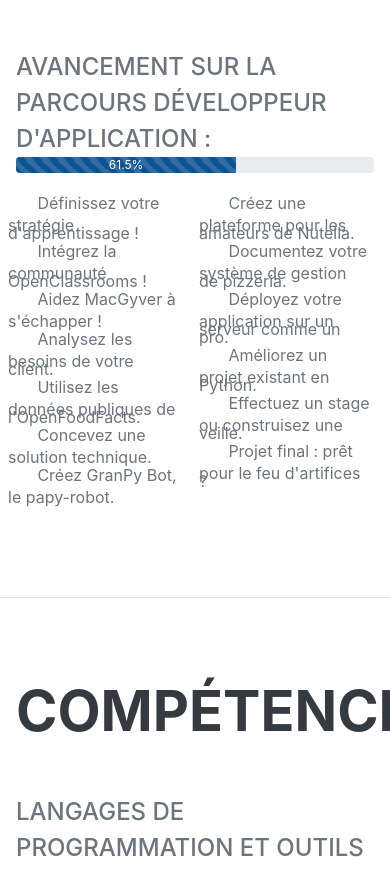
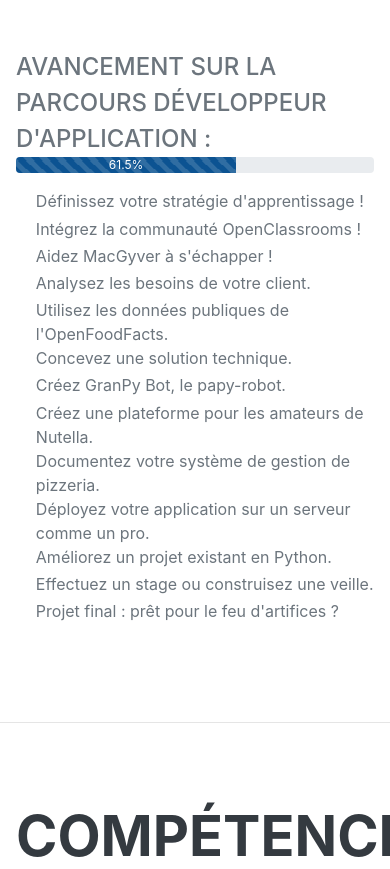
Before and after one commit to GuillaumeOj/Resume, a Django app: page / in a window 390 px wide; the page is wider, and only the part inside the window is pictured. Shown: the part 2227-3096 px from the top of that part. Run offline with Django 3.2, Linux system fonts and the light colour scheme; style sheets or scripts are compiled from the project's sources; some libraries are stand-ins or nearby versions; some web fonts are replaced.

Commit message:
Change projects' list for small screens

```diff
--- a/resume/templates/resume/index/_progress.html
+++ b/resume/templates/resume/index/_progress.html
@@ -11,60 +11,86 @@
 			</div>
 		</div>
 		<div class="row justify-content-center">
-			<ul class="col projects mx-1 pl-0">
-				<li>
-					<i class="nf nf-fa-check_circle_o align-middle"></i>
+			<ul class="col-md projects mb-0">
+				<li class="row">
+					<i class="col-1 p-0 text-center nf nf-fa-check_circle_o"></i>
+					<span class="col p-0">
 						Définissez votre stratégie d'apprentissage !
+					</span>
 				</li>
-				<li>
-					<i class="nf nf-fa-check_circle_o align-middle"></i>
+				<li class="row">
+					<i class="col-1 p-0 text-center nf nf-fa-check_circle_o"></i>
+					<span class="col p-0">
 						Intégrez la communauté OpenClassrooms !
+					</span>
 				</li>
-				<li>
-					<i class="nf nf-fa-check_circle_o align-middle"></i>
+				<li class="row">
+					<i class="col-1 p-0 text-center nf nf-fa-check_circle_o"></i>
+					<span class="col p-0">
 						Aidez MacGyver à s'échapper !
+					</span>
 				</li>
-				<li>
-					<i class="nf nf-fa-check_circle_o align-middle"></i>
+				<li class="row">
+					<i class="col-1 p-0 text-center nf nf-fa-check_circle_o"></i>
+					<span class="col p-0">
 						Analysez les besoins de votre client.
+					</span>
 				</li>
-				<li>
-					<i class="nf nf-fa-check_circle_o align-middle"></i>
+				<li class="row">
+					<i class="col-1 p-0 text-center nf nf-fa-check_circle_o"></i>
+					<span class="col p-0">
 						Utilisez les données publiques de l'OpenFoodFacts.
+					</span>
 				</li>
-				<li>
-					<i class="nf nf-fa-check_circle_o align-middle"></i>
+				<li class="row">
+					<i class="col-1 p-0 text-center nf nf-fa-check_circle_o"></i>
+					<span class="col p-0">
 						Concevez une solution technique.
+					</span>
 				</li>
-				<li>
-					<i class="nf nf-fa-check_circle_o align-middle"></i>
+				<li class="row">
+					<i class="col-1 p-0 text-center nf nf-fa-check_circle_o"></i>
+					<span class="col p-0">
 						Créez GranPy Bot, le papy-robot.
+					</span>
 				</li>
 			</ul>
-			<ul class="col projects mx-1 pl-0">
-				<li>
-					<i class="nf nf-fa-play_circle_o align-middle"></i>
+			<ul class="col-md projects">
+				<li class="row">
+					<i class="col-1 p-0 text-center nf nf-fa-play_circle_o"></i>
+					<span class="col p-0">
 						Créez une plateforme pour les amateurs de Nutella.
+					</span>
 				</li>
-				<li>
-					<i class="nf nf-fa-circle_o align-middle"></i>
+				<li class="row">
+					<i class="col-1 p-0 text-center nf nf-fa-circle_o"></i>
+					<span class="col p-0">
 						Documentez votre système de gestion de pizzeria.
+					</span>
 				</li>
-				<li>
-					<i class="nf nf-fa-circle_o align-middle"></i>
+				<li class="row">
+					<i class="col-1 p-0 text-center nf nf-fa-circle_o"></i>
+					<span class="col p-0">
 						Déployez votre application sur un serveur comme un pro.
+					</span>
 				</li>
-				<li>
-					<i class="nf nf-fa-circle_o align-middle"></i>
+				<li class="row">
+					<i class="col-1 p-0 text-center nf nf-fa-circle_o"></i>
+					<span class="col p-0">
 						Améliorez un projet existant en Python.
+					</span>
 				</li>
-				<li>
-					<i class="nf nf-fa-circle_o align-middle"></i>
+				<li class="row">
+					<i class="col-1 p-0 text-center nf nf-fa-circle_o"></i>
+					<span class="col p-0">
 						Effectuez un stage ou construisez une veille.
+					</span>
 				</li>
-				<li>
-					<i class="nf nf-fa-circle_o align-middle"></i>
+				<li class="row">
+					<i class="col-1 p-0 text-center nf nf-fa-circle_o"></i>
+					<span class="col p-0">
 						Projet final : prêt pour le feu d'artifices ?
+					</span>
 				</li>
 			</ul>
 		</div>
--- a/static/src/scss/sections/_progress.scss
+++ b/static/src/scss/sections/_progress.scss
@@ -1,8 +1,7 @@
 .projects {
   list-style-type: none;
-  line-height: 50%;
   .nf {
-    font-size: 2rem;
+    font-size: 1.7rem;
     margin-top: 0;
     margin-bottom: 0;
   }
```
Lines whose indentation alone changed are shown as unchanged.
